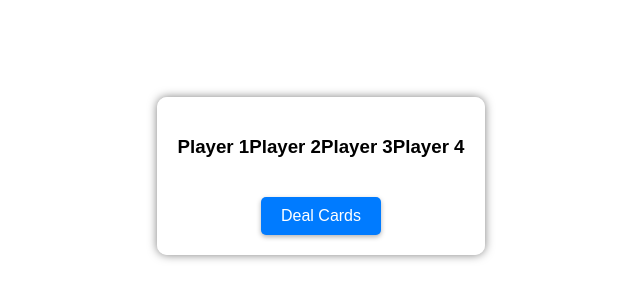
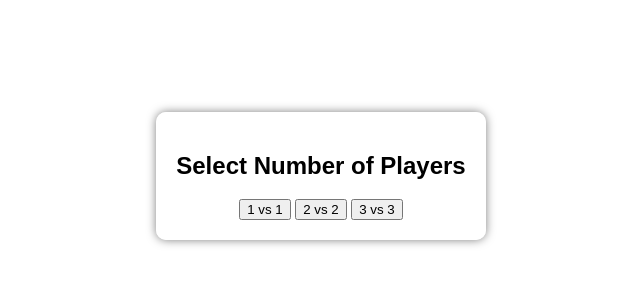
Before and after one commit to AUSTAA/Omranalr, a plain HTML site: page index.html in a window 1280 px wide. Shown: the part 224-524 px from the top of the page, without its empty margins (319-959 px from the left). Drawn offline with Linux system fonts and the light colour scheme.

Commit message:
Update index.html

```diff
--- a/index.html
+++ b/index.html
@@ -8,7 +8,13 @@
 </head>
 <body>
     <div id="game-container">
-        <div id="game">
+        <div id="player-selection">
+            <h2>Select Number of Players</h2>
+            <button onclick="startGame(2)">1 vs 1</button>
+            <button onclick="startGame(4)">2 vs 2</button>
+            <button onclick="startGame(6)">3 vs 3</button>
+        </div>
+        <div id="game" style="display: none;">
             <div class="player" id="player1">
                 <h3>Player 1</h3>
                 <div class="hand" id="hand1"></div>
@@ -17,16 +23,24 @@
                 <h3>Player 2</h3>
                 <div class="hand" id="hand2"></div>
             </div>
-            <div class="player" id="player3">
+            <div class="player" id="player3" style="display: none;">
                 <h3>Player 3</h3>
                 <div class="hand" id="hand3"></div>
             </div>
-            <div class="player" id="player4">
+            <div class="player" id="player4" style="display: none;">
                 <h3>Player 4</h3>
                 <div class="hand" id="hand4"></div>
             </div>
+            <div class="player" id="player5" style="display: none;">
+                <h3>Player 5</h3>
+                <div class="hand" id="hand5"></div>
+            </div>
+            <div class="player" id="player6" style="display: none;">
+                <h3>Player 6</h3>
+                <div class="hand" id="hand6"></div>
+            </div>
         </div>
-        <button id="deal-button" onclick="dealCards()">Deal Cards</button>
+        <button id="deal-button" style="display: none;" onclick="dealCards()">Deal Cards</button>
     </div>
     <script src="script.js"></script>
 </body>
```
